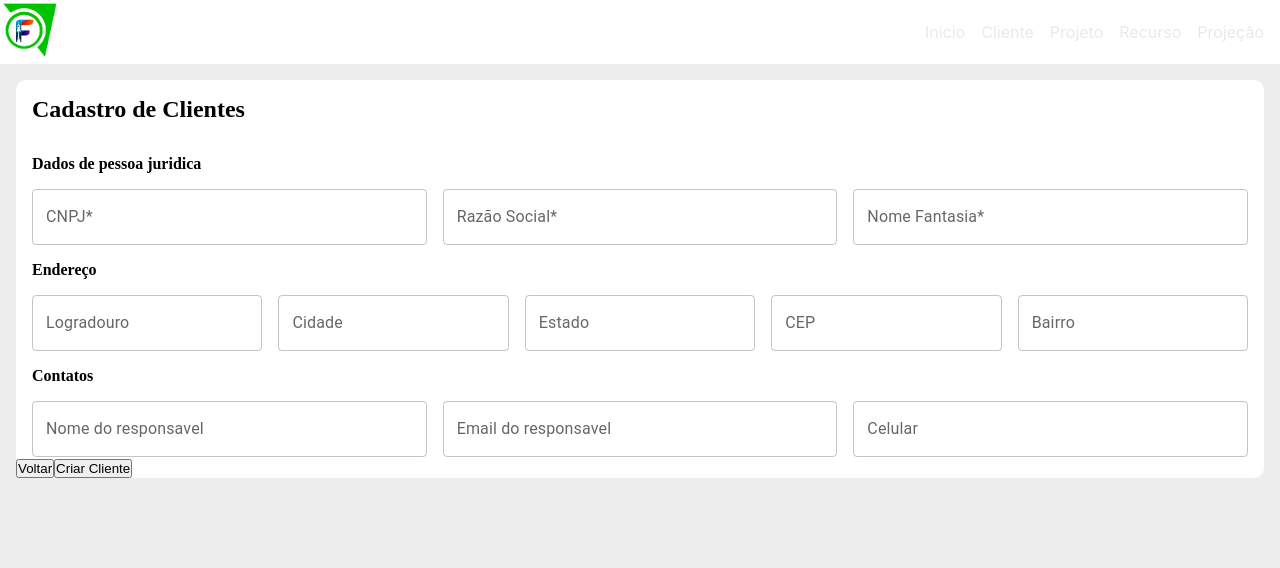
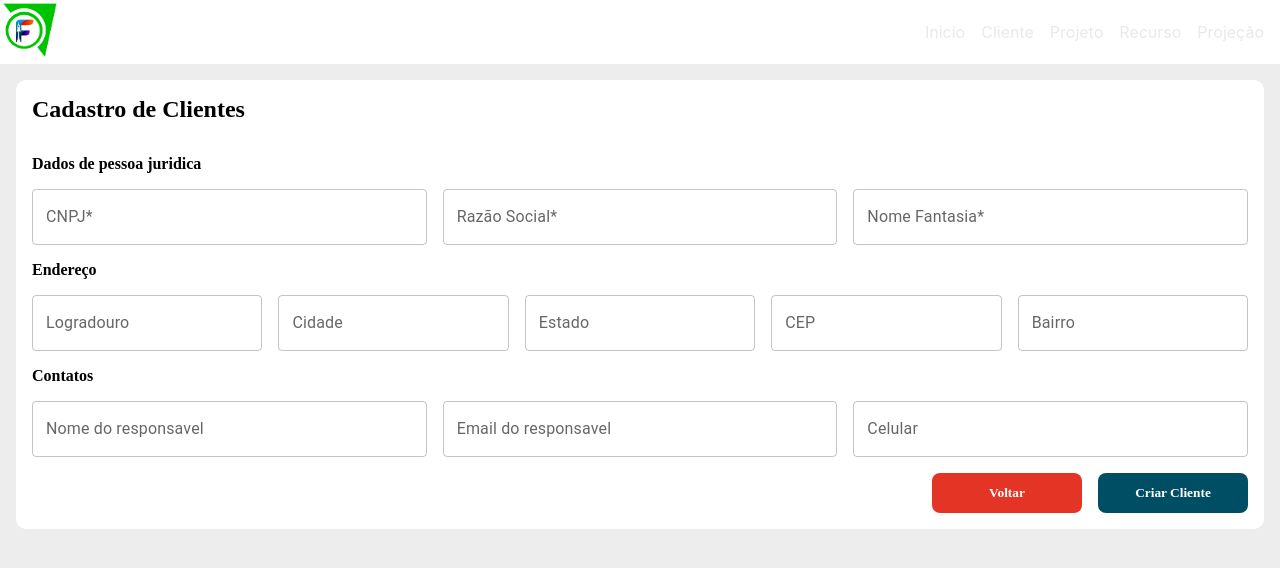
Before and after one commit to joaolrocha/fas-front, a React (Create React App) app: page /registerclient in a window 1280 px wide. Shown: the top 568 px of the page. Built offline with nearby package versions, Linux system fonts and the light colour scheme.

Commit message:
feat: add global styles for button and finish register client view

```diff
--- a/src/_globalStyles.scss
+++ b/src/_globalStyles.scss
@@ -8,3 +8,14 @@
 body {
   background-color: #ededed;
 }
+
+// styles global de botoes de formulario
+.button-system {
+  width: 150px;
+  height: 40px;
+  border: none;
+  font-family: New Order;
+  font-weight: 600;
+  border-radius: 8px;
+  cursor: pointer;
+}
--- a/src/components/FormClient/FormClient.tsx
+++ b/src/components/FormClient/FormClient.tsx
@@ -103,8 +103,8 @@ const FormClient = () => {
           </div>
 
           <div className='form-client-container-body-footer'>
-            <button>Voltar</button>
-            <button>Criar Cliente</button>
+            <button className='button-system voltar'>Voltar</button>
+            <button className='button-system aceitar'>Criar Cliente</button>
           </div>
         </div>
 
--- a/src/components/FormClient/_formCliente.scss
+++ b/src/components/FormClient/_formCliente.scss
@@ -89,5 +89,23 @@
         padding: 0rem 1rem;
       }
     }
+
+    &-footer {
+      // width: 100%;
+      display: flex;
+      justify-content: flex-end;
+      gap: 1rem;
+      padding: 1rem 1rem;
+    }
   }
 }
+
+.voltar {
+  background-color: #E43425;
+  color: #fff;
+}
+
+.aceitar {
+  background-color: #004E64;
+  color: #fff;
+}
```
